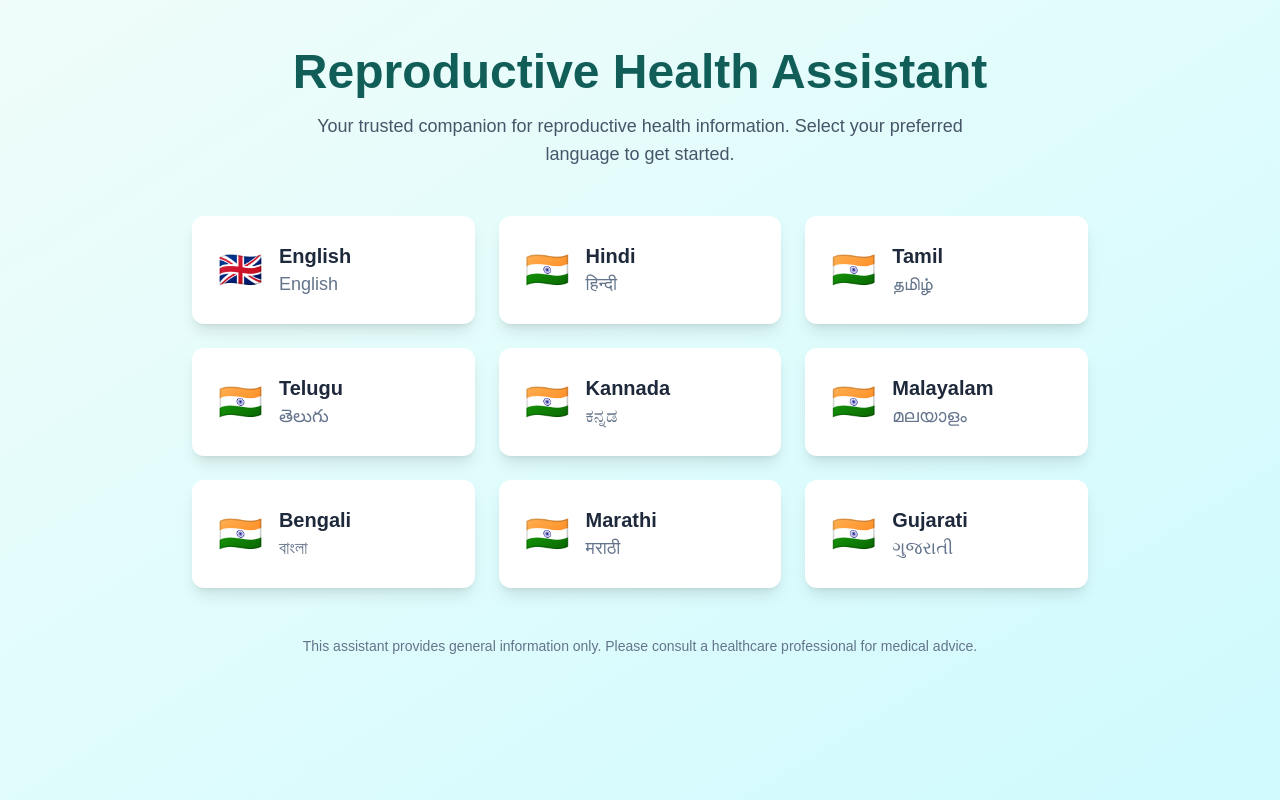
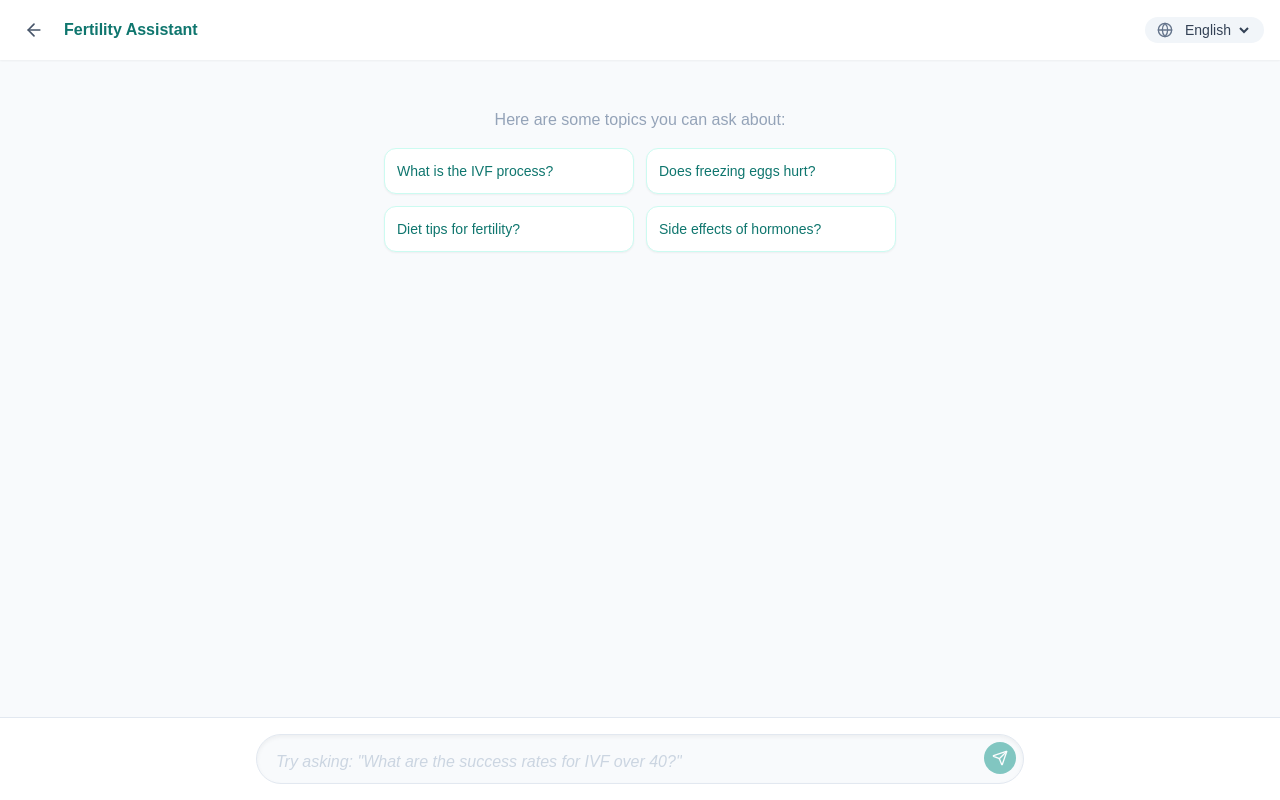
Before and after one commit to nocoder26/chatbot, a Next.js app in the folder frontend/: page / in a window 1280 px wide. Built offline with nearby package versions, Linux system fonts and the light colour scheme.

Commit message:
Refactor page component to ChatPage with suggestions

```diff
--- a/frontend/src/app/page.tsx
+++ b/frontend/src/app/page.tsx
@@ -1,107 +1,256 @@
 "use client";
 
+import { useState, useEffect, useRef } from "react";
 import { useRouter } from "next/navigation";
-import { motion } from "framer-motion";
+import { motion, AnimatePresence } from "framer-motion";
+import { Send, ArrowLeft, Loader2, Globe } from "lucide-react";
 
-const languages = [
-  { code: "en", name: "English", native: "English", flag: "🇬🇧" },
-  { code: "hi", name: "Hindi", native: "हिन्दी", flag: "🇮🇳" },
-  { code: "ta", name: "Tamil", native: "தமிழ்", flag: "🇮🇳" },
-  { code: "te", name: "Telugu", native: "తెలుగు", flag: "🇮🇳" },
-  { code: "kn", name: "Kannada", native: "ಕನ್ನಡ", flag: "🇮🇳" },
-  { code: "ml", name: "Malayalam", native: "മലയാളം", flag: "🇮🇳" },
-  { code: "bn", name: "Bengali", native: "বাংলা", flag: "🇮🇳" },
-  { code: "mr", name: "Marathi", native: "मराठी", flag: "🇮🇳" },
-  { code: "gu", name: "Gujarati", native: "ગુજરાતી", flag: "🇮🇳" },
+// --- SUGGESTED CATEGORIES ---
+const SUGGESTIONS = [
+  "What is the IVF process?",
+  "Does freezing eggs hurt?",
+  "Diet tips for fertility?",
+  "Side effects of hormones?"
 ];
 
-const container = {
-  hidden: { opacity: 0 },
-  show: {
-    opacity: 1,
-    transition: {
-      staggerChildren: 0.1,
-    },
-  },
-};
+// --- LOADING STEPS ---
+const LOADING_STEPS = [
+  "Analysing your question...",
+  "Cross referencing knowledge base...",
+  "Refining your response...",
+  "Almost there..."
+];
 
-const item = {
-  hidden: { opacity: 0, y: 20 },
-  show: { opacity: 1, y: 0 },
-};
+export default function ChatPage() {
+  const router = useRouter();
+  const [messages, setMessages] = useState<any[]>([]);
+  const [input, setInput] = useState("");
+  const [isLoading, setIsLoading] = useState(false);
+  const [loadingStep, setLoadingStep] = useState(0);
+  const [language, setLanguage] = useState("en");
 
-export default function Home() {
-  const router = useRouter();
+  // Feedback State
+  const [ratingModal, setRatingModal] = useState<any>(null);
 
-  const handleLanguageSelect = (langCode: string) => {
-    localStorage.setItem("selectedLanguage", langCode);
-    router.push("/chat");
+  const messagesEndRef = useRef<HTMLDivElement>(null);
+
+  useEffect(() => {
+    if (isLoading) {
+      const interval = setInterval(() => {
+        setLoadingStep((prev) => (prev < 3 ? prev + 1 : prev));
+      }, 1500); // Change text every 1.5s
+      return () => clearInterval(interval);
+    }
+    setLoadingStep(0);
+  }, [isLoading]);
+
+  useEffect(() => {
+    messagesEndRef.current?.scrollIntoView({ behavior: "smooth" });
+  }, [messages, loadingStep]);
+
+  const handleSend = async (text = input) => {
+    if (!text.trim() || isLoading) return;
+
+    const userMsg = { id: Date.now(), type: "user", content: text };
+    setMessages(prev => [...prev, userMsg]);
+    setInput("");
+    setIsLoading(true);
+
+    try {
+      const res = await fetch(`${process.env.NEXT_PUBLIC_API_URL}/chat`, {
+        method: "POST",
+        headers: { "Content-Type": "application/json" },
+        body: JSON.stringify({ message: text, language })
+      });
+      const data = await res.json();
+
+      const botMsg = {
+        id: Date.now() + 1,
+        type: "bot",
+        content: data.response,
+        citations: data.citations || [],
+        questionOriginal: text // Save for feedback context
+      };
+      setMessages(prev => [...prev, botMsg]);
+    } catch (e) {
+      setMessages(prev => [...prev, { id: Date.now(), type: "bot", content: "I'm having trouble connecting. Please try again." }]);
+    } finally {
+      setIsLoading(false);
+    }
+  };
+
+  const submitFeedback = async (rating: number, reason: string = "") => {
+    if (!ratingModal) return;
+    try {
+      await fetch(`${process.env.NEXT_PUBLIC_API_URL}/feedback`, {
+        method: "POST",
+        headers: { "Content-Type": "application/json" },
+        body: JSON.stringify({
+          question: ratingModal.questionOriginal,
+          answer: ratingModal.content,
+          rating,
+          reason
+        })
+      });
+      setRatingModal(null); // Close modal
+    } catch (e) {
+      console.error(e);
+    }
   };
 
   return (
-    <main className="min-h-screen bg-gradient-to-br from-teal-50 to-cyan-100 dark:from-slate-900 dark:to-slate-800">
-      <div className="container mx-auto px-4 py-12">
-        {/* Header */}
-        <motion.div
-          initial={{ opacity: 0, y: -20 }}
-          animate={{ opacity: 1, y: 0 }}
-          transition={{ duration: 0.6 }}
-          className="text-center mb-12"
-        >
-          <h1 className="text-4xl md:text-5xl font-bold text-teal-800 dark:text-teal-300 mb-4">
-            Reproductive Health Assistant
-          </h1>
-          <p className="text-lg text-slate-600 dark:text-slate-400 max-w-2xl mx-auto">
-            Your trusted companion for reproductive health information.
-            Select your preferred language to get started.
-          </p>
-        </motion.div>
+    <div className="flex flex-col h-screen bg-slate-50 dark:bg-slate-900">
 
-        {/* Language Grid */}
-        <motion.div
-          variants={container}
-          initial="hidden"
-          animate="show"
-          className="grid grid-cols-1 sm:grid-cols-2 lg:grid-cols-3 gap-6 max-w-4xl mx-auto"
-        >
-          {languages.map((lang) => (
-            <motion.button
-              key={lang.code}
-              variants={item}
-              whileHover={{ scale: 1.05 }}
-              whileTap={{ scale: 0.95 }}
-              onClick={() => handleLanguageSelect(lang.code)}
-              className="bg-white dark:bg-slate-800 rounded-xl shadow-lg p-6 text-left
-                         hover:shadow-xl transition-shadow duration-300
-                         border-2 border-transparent hover:border-teal-400
-                         focus:outline-none focus:ring-2 focus:ring-teal-500"
-            >
-              <div className="flex items-center gap-4">
-                <span className="text-4xl">{lang.flag}</span>
-                <div>
-                  <h3 className="text-xl font-semibold text-slate-800 dark:text-white">
-                    {lang.name}
-                  </h3>
-                  <p className="text-lg text-slate-500 dark:text-slate-400">
-                    {lang.native}
-                  </p>
+      {/* HEADER */}
+      <header className="flex justify-between items-center px-4 py-3 bg-white shadow-sm dark:bg-slate-800">
+        <div className="flex items-center gap-3">
+          <button onClick={() => router.push("/")} className="p-2 rounded-full hover:bg-slate-100">
+            <ArrowLeft className="w-5 h-5 text-slate-600" />
+          </button>
+          <h1 className="font-bold text-teal-700">Fertility Assistant</h1>
+        </div>
+
+        {/* Language Picker */}
+        <div className="flex items-center gap-2 bg-slate-100 px-3 py-1 rounded-full">
+          <Globe className="w-4 h-4 text-slate-500" />
+          <select
+            value={language}
+            onChange={(e) => setLanguage(e.target.value)}
+            className="bg-transparent text-sm text-slate-700 outline-none"
+          >
+            <option value="en">English</option>
+            <option value="es">Spanish</option>
+            <option value="hi">Hindi</option>
+            <option value="fr">French</option>
+          </select>
+        </div>
+      </header>
+
+      {/* CHAT AREA */}
+      <div className="flex-1 overflow-y-auto p-4 space-y-6">
+        {messages.length === 0 && (
+          <div className="mt-8">
+            <p className="text-center text-slate-400 mb-4">Here are some topics you can ask about:</p>
+            <div className="grid grid-cols-2 gap-3 max-w-lg mx-auto">
+              {SUGGESTIONS.map((s, i) => (
+                <button
+                  key={i}
+                  onClick={() => handleSend(s)}
+                  className="p-3 text-sm bg-white border border-teal-100 rounded-xl text-teal-700 hover:bg-teal-50 transition-colors shadow-sm text-left"
+                >
+                  {s}
+                </button>
+              ))}
+            </div>
+          </div>
+        )}
+
+        {messages.map((m) => (
+          <div key={m.id} className={`flex ${m.type === 'user' ? 'justify-end' : 'justify-start'}`}>
+            <div className={`max-w-[85%] rounded-2xl p-4 ${m.type === 'user' ? 'bg-slate-200 text-slate-800' : 'bg-teal-600 text-white shadow-md'}`}>
+              <div className="whitespace-pre-wrap leading-relaxed">{m.content}</div>
+
+              {/* CITATIONS SUBTITLE */}
+              {m.citations && m.citations.length > 0 && (
+                <div className="mt-4 pt-3 border-t border-white/20">
+                  <p className="text-xs font-bold uppercase tracking-wider opacity-70 mb-2">Citations</p>
+                  <div className="flex flex-wrap gap-2">
+                    {m.citations.map((c: string, i: number) => (
+                      <span key={i} className="text-xs bg-black/20 px-2 py-1 rounded">{c}</span>
+                    ))}
+                  </div>
                 </div>
+              )}
+
+              {/* RATING UI */}
+              {m.type === 'bot' && (
+                <div className="mt-3 flex gap-1 justify-end opacity-80 hover:opacity-100 transition-opacity">
+                  {[1, 2, 3, 4, 5].map((star) => (
+                    <button
+                      key={star}
+                      onClick={() => star < 3 ? setRatingModal({...m, tempRating: star}) : submitFeedback(star)}
+                      className="hover:scale-110 transition-transform"
+                    >
+                      ⭐
+                    </button>
+                  ))}
+                </div>
+              )}
+            </div>
+          </div>
+        ))}
+
+        {/* LOADING ANIMATION */}
+        {isLoading && (
+          <div className="flex justify-start">
+            <div className="bg-slate-100 dark:bg-slate-800 rounded-2xl p-4 flex items-center gap-3">
+              <Loader2 className="w-5 h-5 animate-spin text-teal-600" />
+              <motion.span
+                key={loadingStep}
+                initial={{ opacity: 0, y: 5 }}
+                animate={{ opacity: 1, y: 0 }}
+                className="text-sm font-medium text-teal-800"
+              >
+                {LOADING_STEPS[loadingStep]}
+              </motion.span>
+            </div>
+          </div>
+        )}
+        <div ref={messagesEndRef} />
+      </div>
+
+      {/* INPUT AREA */}
+      <div className="p-4 bg-white border-t border-slate-200 relative">
+        <div className="max-w-3xl mx-auto relative">
+          {/* SHADOW TEXT */}
+          {!input && !isLoading && (
+            <span className="absolute left-5 top-4 text-slate-300 pointer-events-none italic truncate">
+              Try asking: "What are the success rates for IVF over 40?"
+            </span>
+          )}
+          <input
+            value={input}
+            onChange={(e) => setInput(e.target.value)}
+            onKeyDown={(e) => e.key === 'Enter' && handleSend()}
+            disabled={isLoading}
+            className="w-full pl-5 pr-12 py-3 bg-slate-50 border border-slate-200 rounded-full focus:outline-none focus:ring-2 focus:ring-teal-500 shadow-inner"
+          />
+          <button
+            onClick={() => handleSend()}
+            disabled={isLoading || !input}
+            className="absolute right-2 top-2 p-2 bg-teal-600 rounded-full text-white hover:bg-teal-700 disabled:opacity-50 transition-all"
+          >
+            <Send className="w-4 h-4" />
+          </button>
+        </div>
+      </div>
+
+      {/* LOW RATING MODAL */}
+      <AnimatePresence>
+        {ratingModal && (
+          <motion.div
+            initial={{ opacity: 0 }} animate={{ opacity: 1 }} exit={{ opacity: 0 }}
+            className="fixed inset-0 bg-black/50 flex items-center justify-center p-4 z-50"
+          >
+            <div className="bg-white rounded-xl p-6 max-w-sm w-full shadow-2xl">
+              <h3 className="font-bold text-slate-800 mb-2">We're sorry the answer wasn't helpful.</h3>
+              <p className="text-sm text-slate-500 mb-4">Please tell us why so we can improve:</p>
+              <div className="space-y-2 mb-4">
+                {["Inaccurate info", "Too vague", "Not empathetic enough", "Other"].map(reason => (
+                  <button
+                    key={reason}
+                    onClick={() => submitFeedback(ratingModal.tempRating, reason)}
+                    className="w-full text-left px-4 py-2 rounded-lg bg-slate-50 hover:bg-teal-50 text-sm text-slate-700 hover:text-teal-700 transition-colors"
+                  >
+                    {reason}
+                  </button>
+                ))}
               </div>
-            </motion.button>
-          ))}
-        </motion.div>
-
-        {/* Footer Note */}
-        <motion.p
-          initial={{ opacity: 0 }}
-          animate={{ opacity: 1 }}
-          transition={{ delay: 1 }}
-          className="text-center text-sm text-slate-500 dark:text-slate-500 mt-12"
-        >
-          This assistant provides general information only. Please consult a healthcare
-          professional for medical advice.
-        </motion.p>
-      </div>
-    </main>
+              <button onClick={() => setRatingModal(null)} className="text-xs text-slate-400 hover:text-slate-600 w-full text-center">Cancel</button>
+            </div>
+          </motion.div>
+        )}
+      </AnimatePresence>
+    </div>
   );
 }
```
